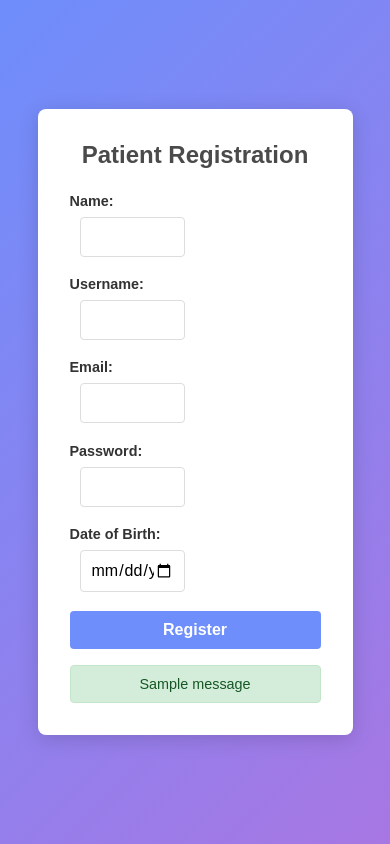
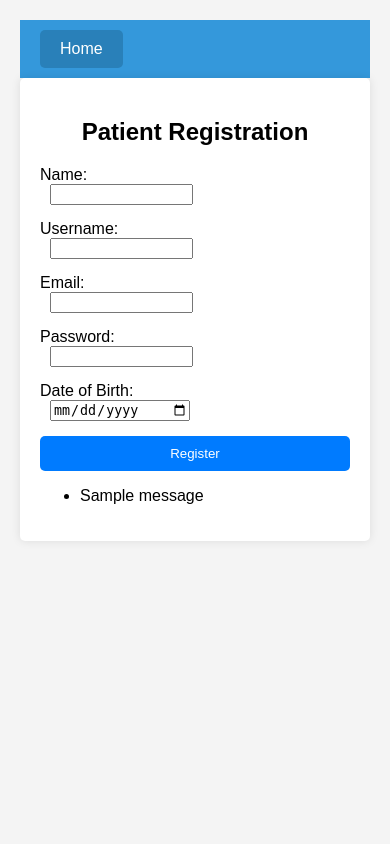
Before and after one commit to mayur1911/Parkinsons-Disease-Prediction, a Flask app: page /register in a window 390 px wide. Run offline with Flask 3, Linux system fonts and the light colour scheme; tables that the repository leaves empty hold one stand-in row (values such as "Sample post"); one stand-in notice (Sample message) is shown; parts of the project's set-up code (start-up, migrations or seed data) failed here and were passed over.

Commit message:
added home button dashboard page

```diff
--- a/app.py
+++ b/app.py
@@ -71,14 +71,20 @@ def initialize_database():
 
 # Ensure the database is initialized when the app starts
 initialize_database()
+from functools import wraps
+from flask import flash, redirect, url_for, session
 
-# Decorator for login-required routes
 def login_required(f):
     @wraps(f)
     def decorated_function(*args, **kwargs):
         if 'admin_id' not in session:
-            flash("Please log in to access this page.")
+            # Only flash the message if it's not already in session
+            if 'message_shown' not in session:
+                flash("Please log in to access this page as ADMIN only.")
+                session['message_shown'] = True  # Mark message as shown
             return redirect(url_for('login'))
+        # Clear the message_shown flag upon successful login
+        session.pop('message_shown', None)
         return f(*args, **kwargs)
     return decorated_function
 
--- a/templates/register.html
+++ b/templates/register.html
@@ -1,3 +1,7 @@
+{% extends "base.html" %}
+{% block title %}Patient Registration{% endblock %}
+
+{% block content %}
 <!DOCTYPE html>
 <html lang="en">
   <head>
@@ -9,127 +13,7 @@
       href="{{ url_for('static', filename='css/style.css') }}"
     />
     <style>
-      /* Basic Reset */
-      * {
-        margin: 0;
-        padding: 0;
-        box-sizing: border-box;
-        font-family: Arial, sans-serif;
-      }
-
-      /* Body Styling */
-      body {
-        display: flex;
-        align-items: center;
-        justify-content: center;
-        min-height: 100vh;
-        background: linear-gradient(135deg, #6e8efb, #a777e3);
-      }
-
-      /* Container */
-      .container {
-        background: #fff;
-        padding: 2rem;
-        width: 400px; /* Increased width for the container */
-        max-width: 90%; /* Responsive adjustment for smaller screens */
-        border-radius: 8px;
-        box-shadow: 0px 4px 20px rgba(0, 0, 0, 0.15);
-        text-align: center;
-      }
-
-      /* Heading */
-      h2 {
-        margin-bottom: 1.5rem;
-        font-size: 1.5rem;
-        color: #4a4a4a;
-      }
-
-      /* Form Group */
-      .form-group {
-        margin-bottom: 1.2rem;
-        text-align: left;
-      }
-
-      /* Label */
-      label {
-        display: block;
-        margin-bottom: 8px;
-        color: #333;
-        font-weight: 600;
-        font-size: 0.9rem;
-      }
-
-      /* Input Styling */
-      input[type="text"],
-      input[type="email"],
-      input[type="password"],
-      input[type="date"] {
-        width: 100%; /* Full width within the container */
-        padding: 10px;
-        border: 1px solid #ddd;
-        border-radius: 4px;
-        font-size: 1rem;
-        outline: none;
-        transition: border-color 0.3s ease;
-      }
-
-      input[type="text"]:focus,
-      input[type="email"]:focus,
-      input[type="password"]:focus,
-      input[type="date"]:focus {
-        border-color: #6e8efb;
-      }
-
-      /* Button Styling */
-      button[type="submit"] {
-        width: 100%;
-        padding: 10px;
-        background-color: #6e8efb;
-        border: none;
-        border-radius: 4px;
-        color: #fff;
-        font-size: 1rem;
-        font-weight: bold;
-        cursor: pointer;
-        transition: background-color 0.3s ease;
-      }
-
-      button[type="submit"]:hover {
-        background-color: #575ed8;
-      }
-
-      /* Flash Message Styling */
-      ul {
-        list-style-type: none;
-        padding: 0;
-        margin-top: 1rem;
-      }
-
-      li {
-        padding: 10px;
-        margin-top: 5px;
-        border-radius: 4px;
-        font-size: 0.9rem;
-      }
-
-      .flash-error {
-        background-color: #f8d7da;
-        color: #721c24;
-        border: 1px solid #f5c6cb;
-      }
-
-      .flash-success {
-        background-color: #d4edda;
-        color: #155724;
-        border: 1px solid #c3e6cb;
-      }
-
-      /* Responsive Design */
-      @media (max-width: 480px) {
-        .container {
-          width: 90%; /* Makes the container take more width on small screens */
-        }
-      }
+      /* Your inline CSS here */
     </style>
   </head>
 
@@ -190,7 +74,8 @@
         <button type="submit">Register</button>
       </form>
 
-      {% with messages = get_flashed_messages() %} {% if messages %}
+      {% with messages = get_flashed_messages() %}
+      {% if messages %}
       <ul class="flashes">
         {% for message in messages %}
         <li
@@ -200,7 +85,9 @@
         </li>
         {% endfor %}
       </ul>
-      {% endif %} {% endwith %}
+      {% endif %}
+      {% endwith %}
     </div>
   </body>
 </html>
+{% endblock %}
```
Also changed, not shown: templates/dashboard.html (+41 -13 lines), templates/login.html (+66 -16 lines).
